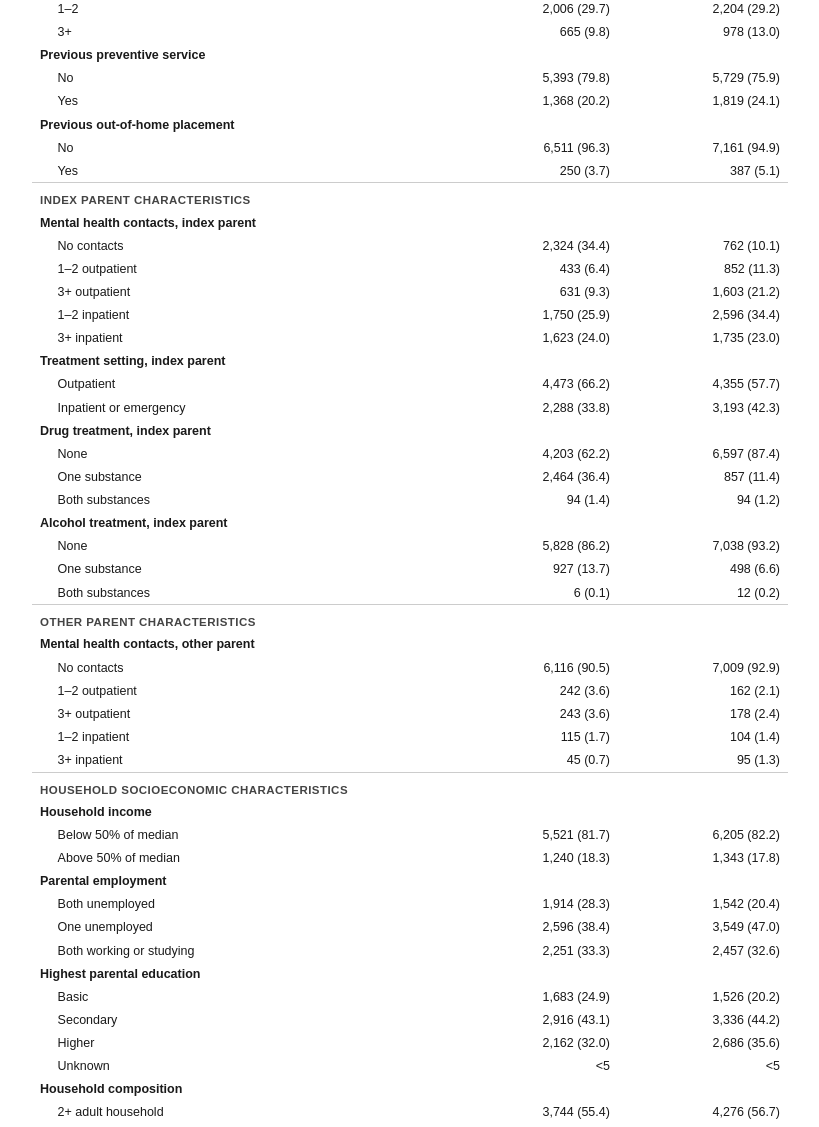
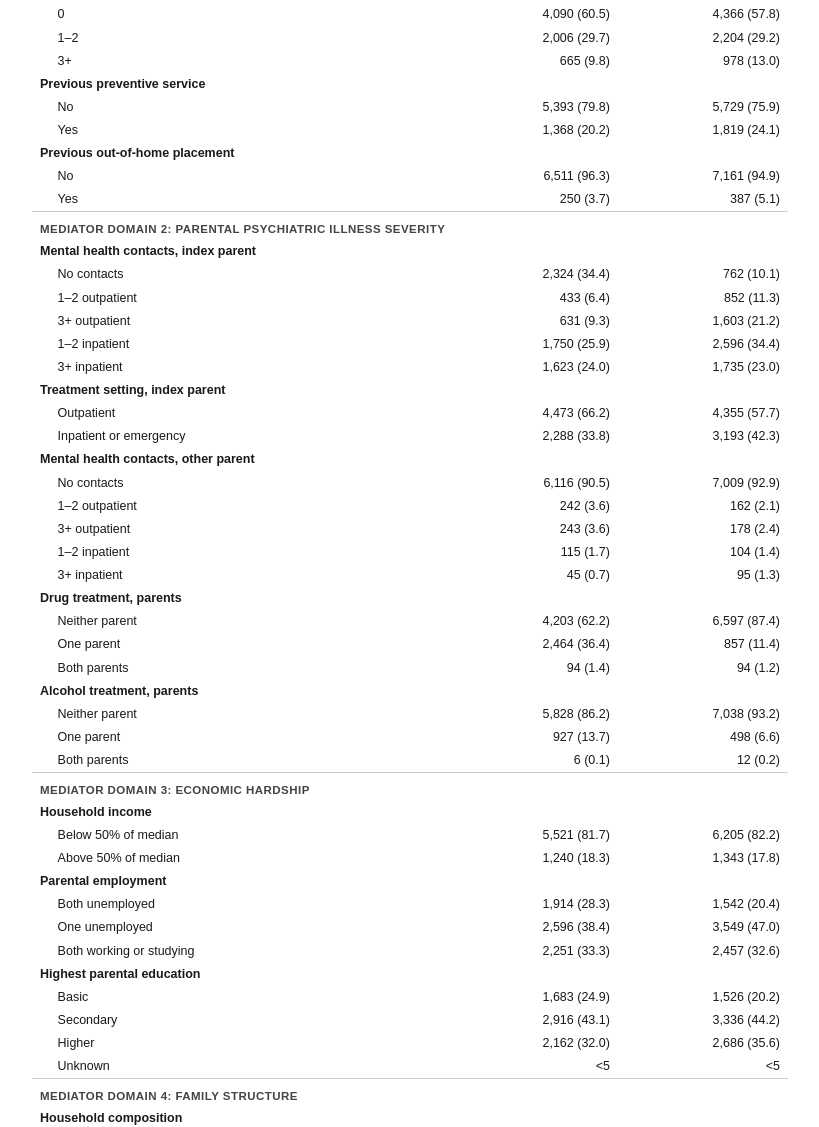
Before and after one commit to fz664/copmi_parents_access, a plain HTML site: page index.html in a window 1280 px wide. Shown: the part 735-1862 px from the top of the page, without its empty margins (230-1049 px from the left). Drawn offline with Linux system fonts and the light colour scheme.

Commit message:
Update child and parent characteristics sections

```diff
--- a/index.html
+++ b/index.html
@@ -120,8 +120,8 @@
     <tr class="level"><td>Out-of-home placement</td><td class="num">183 (2.7)</td><td class="num">242 (3.2)</td></tr>
     <tr class="level"><td>Preventive service</td><td class="num">1,447 (21.4)</td><td class="num">2,091 (27.7)</td></tr>
 
-    <!-- CHILD CHARACTERISTICS -->
-    <tr class="group-header"><td colspan="3">Child characteristics</td></tr>
+    <!-- CHILD AGE -->
+    <tr class="group-header"><td colspan="3">Child age</td></tr>
     <tr class="var-header"><td>Age, years (mean, SD)</td><td class="num">7.6 (5.0)</td><td class="num">8.3 (4.9)</td></tr>
     <tr class="var-header"><td>Age group</td><td></td><td></td></tr>
     <tr class="level"><td>0–2</td><td class="num">1,374 (20.3)</td><td class="num">1,144 (15.2)</td></tr>
@@ -129,6 +129,9 @@
     <tr class="level"><td>6–8</td><td class="num">1,261 (18.7)</td><td class="num">1,405 (18.6)</td></tr>
     <tr class="level"><td>9–13</td><td class="num">1,797 (26.6)</td><td class="num">2,228 (29.5)</td></tr>
     <tr class="level"><td>14–17</td><td class="num">1,071 (15.8)</td><td class="num">1,441 (19.1)</td></tr>
+
+    <!-- DOMAIN 1: CHILD VULNERABILITY -->
+    <tr class="group-header"><td colspan="3">Mediator domain 1: Child vulnerability</td></tr>
     <tr class="var-header"><td>Mental health contacts, child</td><td></td><td></td></tr>
     <tr class="level"><td>No contacts</td><td class="num">6,381 (94.4)</td><td class="num">6,955 (92.1)</td></tr>
     <tr class="level"><td>1–2 outpatient</td><td class="num">144 (2.1)</td><td class="num">222 (2.9)</td></tr>
@@ -146,8 +149,8 @@
     <tr class="level"><td>No</td><td class="num">6,511 (96.3)</td><td class="num">7,161 (94.9)</td></tr>
     <tr class="level"><td>Yes</td><td class="num">250 (3.7)</td><td class="num">387 (5.1)</td></tr>
 
-    <!-- INDEX PARENT -->
-    <tr class="group-header"><td colspan="3">Index parent characteristics</td></tr>
+    <!-- DOMAIN 2: PARENTAL PSYCHIATRIC ILLNESS SEVERITY -->
+    <tr class="group-header"><td colspan="3">Mediator domain 2: Parental psychiatric illness severity</td></tr>
     <tr class="var-header"><td>Mental health contacts, index parent</td><td></td><td></td></tr>
     <tr class="level"><td>No contacts</td><td class="num">2,324 (34.4)</td><td class="num">762 (10.1)</td></tr>
     <tr class="level"><td>1–2 outpatient</td><td class="num">433 (6.4)</td><td class="num">852 (11.3)</td></tr>
@@ -157,26 +160,23 @@
     <tr class="var-header"><td>Treatment setting, index parent</td><td></td><td></td></tr>
     <tr class="level"><td>Outpatient</td><td class="num">4,473 (66.2)</td><td class="num">4,355 (57.7)</td></tr>
     <tr class="level"><td>Inpatient or emergency</td><td class="num">2,288 (33.8)</td><td class="num">3,193 (42.3)</td></tr>
-    <tr class="var-header"><td>Drug treatment, index parent</td><td></td><td></td></tr>
-    <tr class="level"><td>None</td><td class="num">4,203 (62.2)</td><td class="num">6,597 (87.4)</td></tr>
-    <tr class="level"><td>One substance</td><td class="num">2,464 (36.4)</td><td class="num">857 (11.4)</td></tr>
-    <tr class="level"><td>Both substances</td><td class="num">94 (1.4)</td><td class="num">94 (1.2)</td></tr>
-    <tr class="var-header"><td>Alcohol treatment, index parent</td><td></td><td></td></tr>
-    <tr class="level"><td>None</td><td class="num">5,828 (86.2)</td><td class="num">7,038 (93.2)</td></tr>
-    <tr class="level"><td>One substance</td><td class="num">927 (13.7)</td><td class="num">498 (6.6)</td></tr>
-    <tr class="level"><td>Both substances</td><td class="num">6 (0.1)</td><td class="num">12 (0.2)</td></tr>
-
-    <!-- OTHER PARENT -->
-    <tr class="group-header"><td colspan="3">Other parent characteristics</td></tr>
     <tr class="var-header"><td>Mental health contacts, other parent</td><td></td><td></td></tr>
     <tr class="level"><td>No contacts</td><td class="num">6,116 (90.5)</td><td class="num">7,009 (92.9)</td></tr>
     <tr class="level"><td>1–2 outpatient</td><td class="num">242 (3.6)</td><td class="num">162 (2.1)</td></tr>
     <tr class="level"><td>3+ outpatient</td><td class="num">243 (3.6)</td><td class="num">178 (2.4)</td></tr>
     <tr class="level"><td>1–2 inpatient</td><td class="num">115 (1.7)</td><td class="num">104 (1.4)</td></tr>
     <tr class="level"><td>3+ inpatient</td><td class="num">45 (0.7)</td><td class="num">95 (1.3)</td></tr>
+    <tr class="var-header"><td>Drug treatment, parents</td><td></td><td></td></tr>
+    <tr class="level"><td>Neither parent</td><td class="num">4,203 (62.2)</td><td class="num">6,597 (87.4)</td></tr>
+    <tr class="level"><td>One parent</td><td class="num">2,464 (36.4)</td><td class="num">857 (11.4)</td></tr>
+    <tr class="level"><td>Both parents</td><td class="num">94 (1.4)</td><td class="num">94 (1.2)</td></tr>
+    <tr class="var-header"><td>Alcohol treatment, parents</td><td></td><td></td></tr>
+    <tr class="level"><td>Neither parent</td><td class="num">5,828 (86.2)</td><td class="num">7,038 (93.2)</td></tr>
+    <tr class="level"><td>One parent</td><td class="num">927 (13.7)</td><td class="num">498 (6.6)</td></tr>
+    <tr class="level"><td>Both parents</td><td class="num">6 (0.1)</td><td class="num">12 (0.2)</td></tr>
 
-    <!-- HOUSEHOLD SES -->
-    <tr class="group-header"><td colspan="3">Household socioeconomic characteristics</td></tr>
+    <!-- DOMAIN 3: ECONOMIC HARDSHIP -->
+    <tr class="group-header"><td colspan="3">Mediator domain 3: Economic hardship</td></tr>
     <tr class="var-header"><td>Household income</td><td></td><td></td></tr>
     <tr class="level"><td>Below 50% of median</td><td class="num">5,521 (81.7)</td><td class="num">6,205 (82.2)</td></tr>
     <tr class="level"><td>Above 50% of median</td><td class="num">1,240 (18.3)</td><td class="num">1,343 (17.8)</td></tr>
@@ -189,19 +189,22 @@
     <tr class="level"><td>Secondary</td><td class="num">2,916 (43.1)</td><td class="num">3,336 (44.2)</td></tr>
     <tr class="level"><td>Higher</td><td class="num">2,162 (32.0)</td><td class="num">2,686 (35.6)</td></tr>
     <tr class="level"><td>Unknown</td><td class="num">&lt;5</td><td class="num">&lt;5</td></tr>
+
+    <!-- DOMAIN 4: FAMILY STRUCTURE -->
+    <tr class="group-header"><td colspan="3">Mediator domain 4: Family structure</td></tr>
     <tr class="var-header"><td>Household composition</td><td></td><td></td></tr>
     <tr class="level"><td>2+ adult household</td><td class="num">3,744 (55.4)</td><td class="num">4,276 (56.7)</td></tr>
     <tr class="level"><td>1 adult household</td><td class="num">3,017 (44.6)</td><td class="num">3,272 (43.3)</td></tr>
     <tr class="var-header"><td>Child living with index parent</td><td></td><td></td></tr>
     <tr class="level"><td>No</td><td class="num">3,722 (55.1)</td><td class="num">1,374 (18.2)</td></tr>
     <tr class="level"><td>Yes</td><td class="num">3,039 (44.9)</td><td class="num">6,174 (81.8)</td></tr>
+
+    <!-- DOMAIN 5: FAMILY RISK ENVIRONMENT -->
+    <tr class="group-header"><td colspan="3">Mediator domain 5: Family risk environment</td></tr>
     <tr class="var-header"><td>Criminal charges, parents</td><td></td><td></td></tr>
     <tr class="level"><td>No charges</td><td class="num">3,499 (51.8)</td><td class="num">5,033 (66.7)</td></tr>
     <tr class="level"><td>One parent charged</td><td class="num">2,710 (40.1)</td><td class="num">2,001 (26.5)</td></tr>
     <tr class="level"><td>Both parents charged</td><td class="num">552 (8.2)</td><td class="num">514 (6.8)</td></tr>
-
-    <!-- NOTIFICATION -->
-    <tr class="group-header"><td colspan="3">Notification characteristics</td></tr>
     <tr class="var-header"><td>Notification cause</td><td></td><td></td></tr>
     <tr class="level"><td>Abuse, sexual or violent, by parents</td><td class="num">5 (0.1)</td><td class="num">7 (0.1)</td></tr>
     <tr class="level"><td>Abuse, sexual or violent, by others</td><td class="num">&lt;5</td><td class="num">&lt;5</td></tr>
@@ -223,7 +226,7 @@
     <tr class="level"><td>School or educational problems</td><td class="num">11 (0.2)</td><td class="num">10 (0.1)</td></tr>
     <tr class="level"><td>Other</td><td class="num">397 (5.9)</td><td class="num">461 (6.1)</td></tr>
     <tr class="level"><td>Unknown</td><td class="num">21 (0.3)</td><td class="num">27 (0.4)</td></tr>
-    <tr class="var-header"><td>Notifications for siblings</td><td></td><td></td></tr>
+    <tr class="var-header"><td>Notifications for siblings in household</td><td></td><td></td></tr>
     <tr class="level"><td>0</td><td class="num">2,625 (38.8)</td><td class="num">2,981 (39.5)</td></tr>
     <tr class="level"><td>1–2</td><td class="num">2,814 (41.6)</td><td class="num">2,925 (38.8)</td></tr>
     <tr class="level"><td>3+</td><td class="num">1,322 (19.6)</td><td class="num">1,642 (21.8)</td></tr>
```
